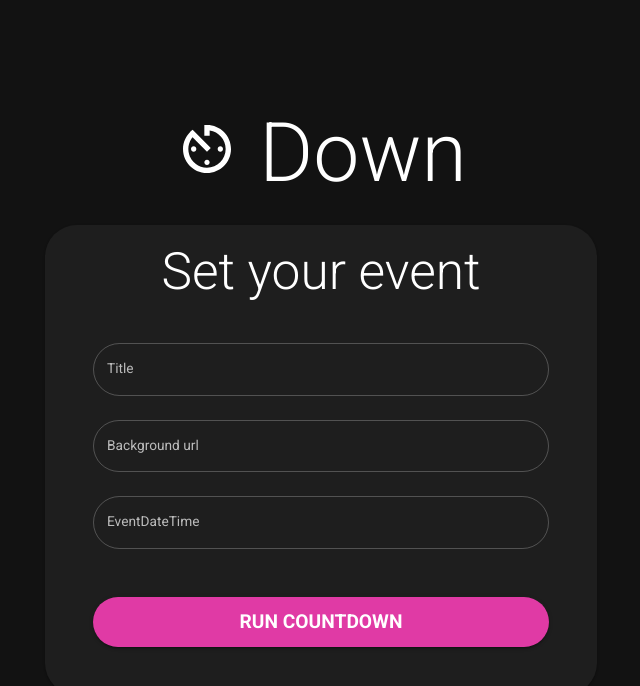
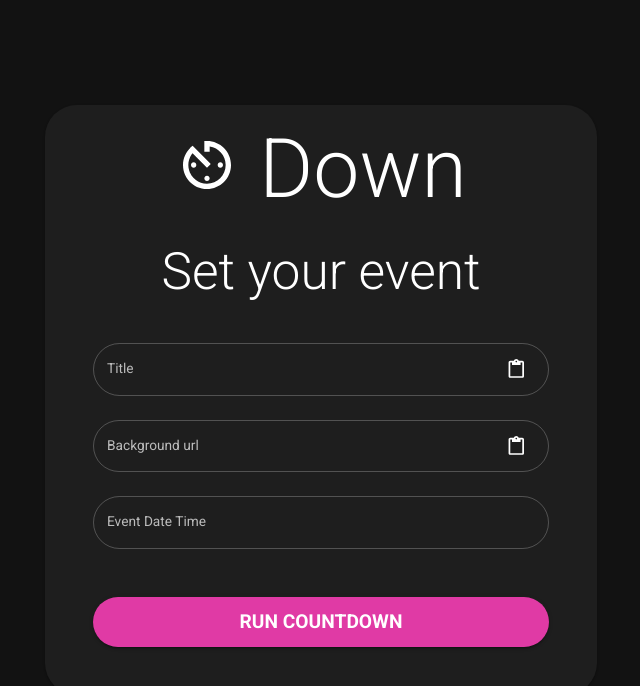
Before and after one commit to Krawart/KDown, a React (Vite) app: page / in a window 1280 px wide. Shown: the top 686 px of the page, without its empty margins (319-959 px from the left). Built offline with nearby package versions, Linux system fonts and the light colour scheme.

Commit message:
Updated App.tsx and PresentationScreen impl

```diff
--- a/src/App.tsx
+++ b/src/App.tsx
@@ -1,12 +1,33 @@
-import { Box, Button, Card, CardContent, Container, CssBaseline, Grid, TextField, Typography } from '@mui/material'
-import { useState } from 'react'
+import {
+  Box,
+  Button,
+  Card,
+  CardContent,
+  Container,
+  CssBaseline,
+  FormControl,
+  Grid,
+  IconButton,
+  InputLabel,
+  OutlinedInput,
+  TextField,
+  Typography,
+} from '@mui/material'
+import { FormEvent, useState } from 'react'
 import { DateTimePicker } from '@mui/x-date-pickers'
-import { AvTimer } from '@mui/icons-material'
+import { AvTimer, ContentPaste } from '@mui/icons-material'
+import PresentationScreen from './PresentationScreen'
 
 function App() {
   const [eventTitle, setEventTitle] = useState('')
   const [backgroundUrl, setBackgroundUrl] = useState('')
   const [eventDateTime, setEventDateTime] = useState<Date | null>(null)
+  const [isPresenting, setIsPresenting] = useState<boolean>(false)
+
+  function handlePresentationStart(e: FormEvent) {
+    e.preventDefault()
+    setIsPresenting(true)
+  }
 
   return (
     <Box
@@ -16,39 +37,68 @@ function App() {
         justifyContent: 'center',
         alignItems: 'center',
         minHeight: '100vh',
+        backgroundImage: `url(${backgroundUrl})`,
+        backgroundSize: 'cover',
       }}
     >
       <CssBaseline />
       <Container maxWidth={'sm'} sx={{ textAlign: 'center' }}>
+        <Card>
+          <form noValidate onSubmit={(e) => handlePresentationStart(e)}>
+            <CardContent sx={{ display: 'flex', flexDirection: 'column', alignItems: 'center' }}>
               <Typography mb={3} variant={'h1'}>
                 <AvTimer sx={{ fontSize: '4rem' }} /> Down
               </Typography>
-        <Card>
-          <CardContent sx={{ display: 'flex', flexDirection: 'column', alignItems: 'center' }}>
               <Typography mb={5} variant={'h2'}>
                 Set your event
               </Typography>
               <Grid container spacing={3}>
                 <Grid item xs={12}>
-                <TextField
+                  <FormControl fullWidth>
+                    <InputLabel htmlFor="input-title">Title</InputLabel>
+                    <OutlinedInput
+                      id={'input-title'}
+                      label={'Title'}
+                      endAdornment={
+                        <IconButton
+                          onClick={() => navigator.clipboard.readText().then((value) => setEventTitle(value))}
+                        >
+                          <ContentPaste />
+                        </IconButton>
+                      }
                       fullWidth
-                  label={'Title'}
                       value={eventTitle}
                       onChange={(e) => setEventTitle(e.target.value)}
                     />
+                  </FormControl>
                 </Grid>
                 <Grid item xs={12}>
-                <TextField
+                  <Box sx={{ display: 'flex', alignItems: 'center' }}>
+                    <FormControl variant={'outlined'} fullWidth>
+                      <InputLabel htmlFor="input-background-url">Background url</InputLabel>
+                      <OutlinedInput
+                        id={'input-background-url'}
+                        label={'Background url'}
+                        endAdornment={
+                          <IconButton
+                            onClick={() => navigator.clipboard.readText().then((value) => setBackgroundUrl(value))}
+                          >
+                            <ContentPaste />
+                          </IconButton>
+                        }
                         fullWidth
-                  label={'Background url'}
                         value={backgroundUrl}
                         onChange={(e) => setBackgroundUrl(e.target.value)}
                       />
+                    </FormControl>
+                  </Box>
                 </Grid>
                 <Grid item xs={12}>
                   <DateTimePicker
-                  renderInput={(props) => <TextField fullWidth {...props} />}
-                  label='EventDateTime'
+                    renderInput={(props) => (
+                      <TextField variant={'outlined'} label={'Event date'} fullWidth {...props} />
+                    )}
+                    label="Event Date Time"
                     value={eventDateTime}
                     onChange={(newEventDate) => {
                       setEventDateTime(newEventDate)
@@ -56,14 +106,31 @@ function App() {
                   />
                 </Grid>
                 <Grid item xs={12}>
-                <Button sx={{ my: 3 }} color={'primary'} size={'large'} fullWidth variant={'contained'}>
+                  <Button
+                    sx={{ my: 3 }}
+                    color={'primary'}
+                    size={'large'}
+                    fullWidth
+                    variant={'contained'}
+                    type={'submit'}
+                  >
                     Run countdown
                   </Button>
                 </Grid>
               </Grid>
             </CardContent>
+          </form>
         </Card>
       </Container>
+
+      {isPresenting && (
+        <PresentationScreen
+          title={eventTitle}
+          backgroundImage={backgroundUrl}
+          eventDateTime={eventDateTime ?? new Date(new Date().getMilliseconds() + 1000)}
+          onClose={() => setIsPresenting(false)}
+        />
+      )}
     </Box>
   )
 }
--- /dev/null
+++ b/src/PresentationScreen.tsx
@@ -0,0 +1,73 @@
+import { Box, IconButton, Typography } from '@mui/material'
+import { Close } from '@mui/icons-material'
+import { useEffect, useRef, useState } from 'react'
+import { customFormatDuration, getDurationString } from './time-utils'
+
+type PresentationScreenProps = {
+  title: string
+  backgroundImage: string | undefined
+  eventDateTime: Date
+  onClose: () => void
+}
+
+function PresentationScreen({ title, backgroundImage, eventDateTime, onClose }: PresentationScreenProps) {
+  const now = new Date()
+  const timer = useRef(0)
+  const [remainingTime, setRemainingTime] = useState(getDurationString(eventDateTime, now))
+
+  useEffect(() => {
+    timer.current = setInterval(() => {
+      setRemainingTime(getDurationString(eventDateTime, now))
+    }, 1000)
+    return () => clearInterval(timer.current)
+  }, [eventDateTime, now])
+
+  return (
+    <>
+      <Box
+        sx={{
+          position: 'fixed',
+          top: 0,
+          left: 0,
+          width: '100%',
+          height: '100%',
+          display: 'flex',
+          flexDirection: 'column',
+          flexGrow: 1,
+          alignItems: 'center',
+          justifyContent: 'center',
+          backgroundImage: `url(${
+            backgroundImage && backgroundImage !== ''
+              ? backgroundImage
+              : 'https://images.unsplash.com/photo-1444080748397-f442aa95c3e5?ixlib=rb-1.2.1&ixid=MnwxMjA3fDB8MHxwaG90by1wYWdlfHx8fGVufDB8fHx8&auto=format&fit=crop&w=3432&q=80'
+          })`,
+          backgroundSize: 'cover',
+          zIndex: 100,
+        }}
+      >
+        <Box
+          sx={{
+            display: 'flex',
+            width: '100%',
+            height: '100%',
+            flexDirection: 'column',
+            alignItems: 'center',
+            justifyContent: 'center',
+            flexGrow: 1,
+            background: 'radial-gradient(rgba(0,0,0,0.70) 20%, transparent)',
+          }}
+        >
+          <IconButton onClick={onClose} sx={{ position: 'absolute', top: '1rem', right: '1rem' }}>
+            <Close sx={{ fontSize: '3rem' }} />
+          </IconButton>
+          <Typography variant={'h1'} fontSize={'14rem'} fontWeight={500}>
+            {customFormatDuration(remainingTime)}
+          </Typography>
+          <Typography variant={'h2'}> {title}</Typography>
+        </Box>
+      </Box>
+    </>
+  )
+}
+
+export default PresentationScreen
--- /dev/null
+++ b/src/time-utils.ts
@@ -0,0 +1,26 @@
+type Duration = {
+  hours: number
+  minutes: number
+  seconds: number
+}
+
+export function getDurationString(date1: Date, date2: Date) {
+  const secondsToEvent = (date1.getTime() - date2.getTime()) / 1000
+  return {
+    hours: Math.max(0, Math.floor(secondsToEvent / 3600)) % 24,
+    minutes: Math.max(0, Math.floor(secondsToEvent / 60)) % 60,
+    seconds: Math.max(0, Math.floor(secondsToEvent)) % 60,
+  }
+}
+
+function getTwoSpaceNumber(number: number) {
+  return `${number < 10 ? '0' : ''}${number}`
+}
+
+export function customFormatDuration(duration: Duration, delimiter?: string) {
+  const delimiterSymbol = delimiter ?? ':'
+  const hours = getTwoSpaceNumber(duration.hours ?? 0)
+  const minutes = getTwoSpaceNumber(duration.minutes ?? 0)
+  const seconds = getTwoSpaceNumber(duration.seconds ?? 0)
+  return `${hours}${delimiterSymbol}${minutes}${delimiterSymbol}${seconds}`
+}
```
Lines whose indentation alone changed are shown as unchanged.
